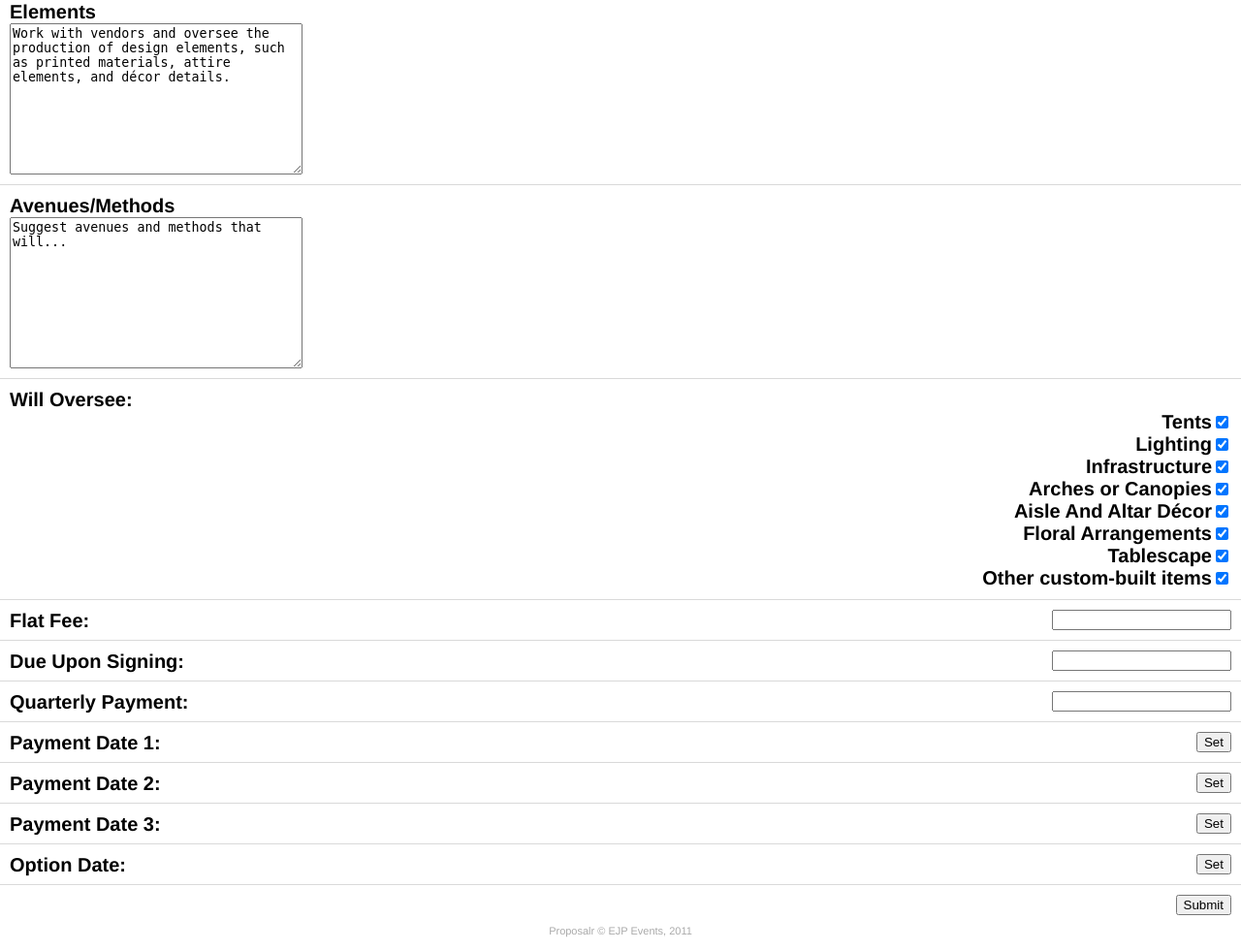
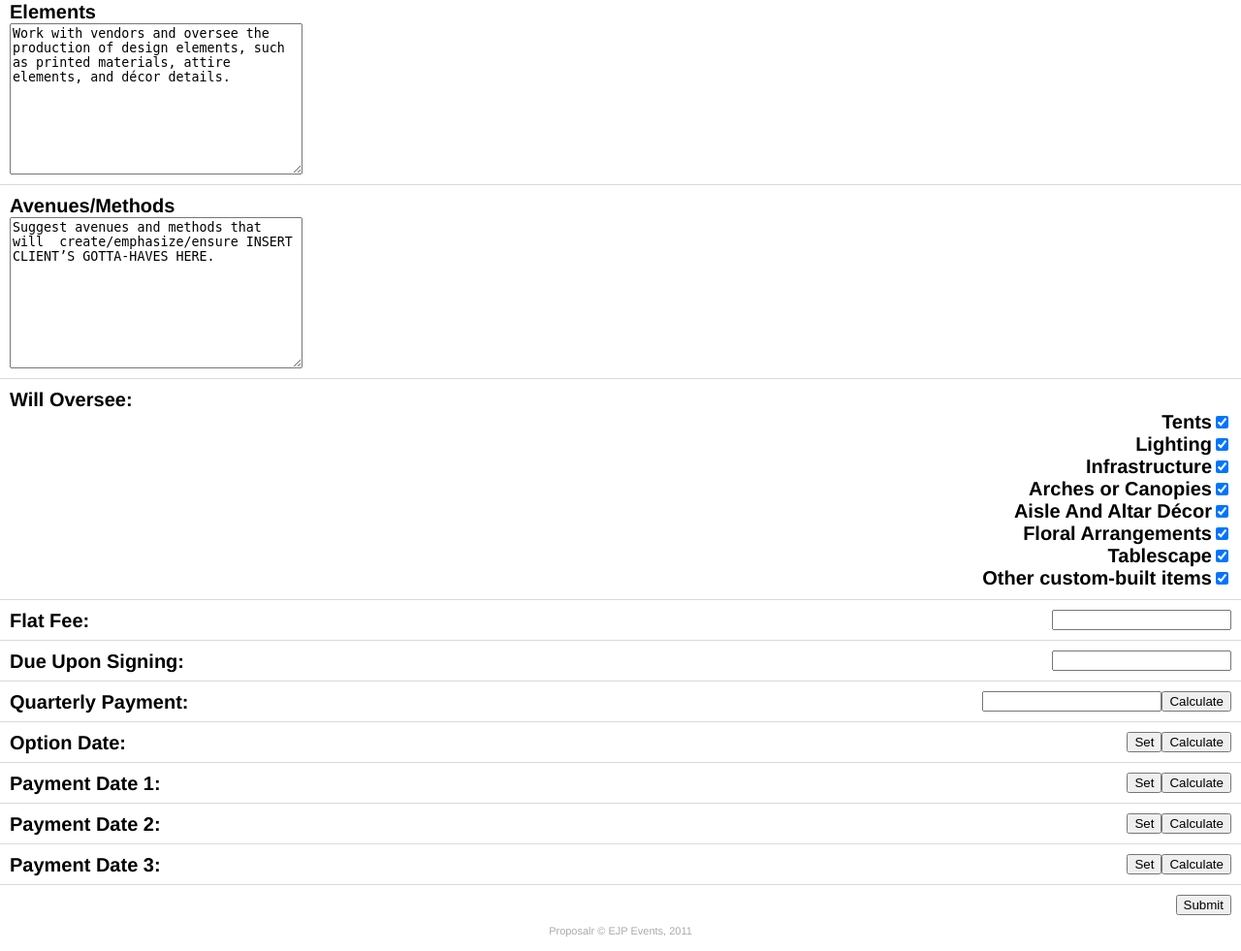
Before and after one commit to mildavw/proposalr, a PHP site: page / in a window 1280 px wide. Shown: the part 1246-2227 px from the top of the page at 97% size. Run offline with PHP 8.4, Linux system fonts and the light colour scheme.

Commit message:
Dom modifications. Add calculate buttons (WIP)

```diff
--- a/index.php
+++ b/index.php
@@ -100,7 +100,7 @@ function checkbox($var,$label,$prefix) {
   </dd>
 
   <dt><label for="avenues">Avenues/Methods</label></dt>
-  <dd><textarea cols="60" rows="10" name="avenues">Suggest avenues and methods that will...</textarea>
+  <dd><textarea cols="60" rows="10" name="avenues">Suggest avenues and methods that will  create/emphasize/ensure INSERT CLIENT’S GOTTA-HAVES HERE.</textarea>
   </dd>
 
   <dt>Will Oversee:</dt>
@@ -121,10 +121,10 @@ function checkbox($var,$label,$prefix) {
     dict_field('flat_fee','Flat Fee:');
     dict_field('due_on_sign','Due Upon Signing:');
     dict_field('qrtly_pmt','Quarterly Payment:');
+    date_field('option_date','Option Date:');
     date_field('pmt_date_1','Payment Date 1:');
     date_field('pmt_date_2','Payment Date 2:');
     date_field('pmt_date_3','Payment Date 3:');
-    date_field('option_date','Option Date:');
   ?>
   </dl>
   </fieldset>
@@ -148,6 +148,8 @@ function checkbox($var,$label,$prefix) {
 <script type="text/javascript" src="main.js"></script>
 <script type="text/javascript" src="content.js"></script>
 <script type="text/javascript" src="jquery-1.6.4.min.js"></script>
-
+<script type="text/javascript">
+  add_calculation_buttons();
+</script>
 </body>
 </html>
--- a/main.js
+++ b/main.js
@@ -20,7 +20,19 @@ function openFutureDate(target) {
   SpinningWheel.open();
 }
 
+function add_calculation_buttons() {
+  $('input[name=qrtly_pmt]').parent().append('<button>Calculate</button>');
+  $('input[name=option_date]').parent().append('<button>Calculate</button>');
+  $('input[name=pmt_date_1]').parent().append('<button>Calculate</button>');
+  $('input[name=pmt_date_2]').parent().append('<button>Calculate</button>');
+  $('input[name=pmt_date_3]').parent().append('<button>Calculate</button>');
+}
+
 function calc_payments() {
+
+}
+
+function calc_dates() {
 
 }
 
```
